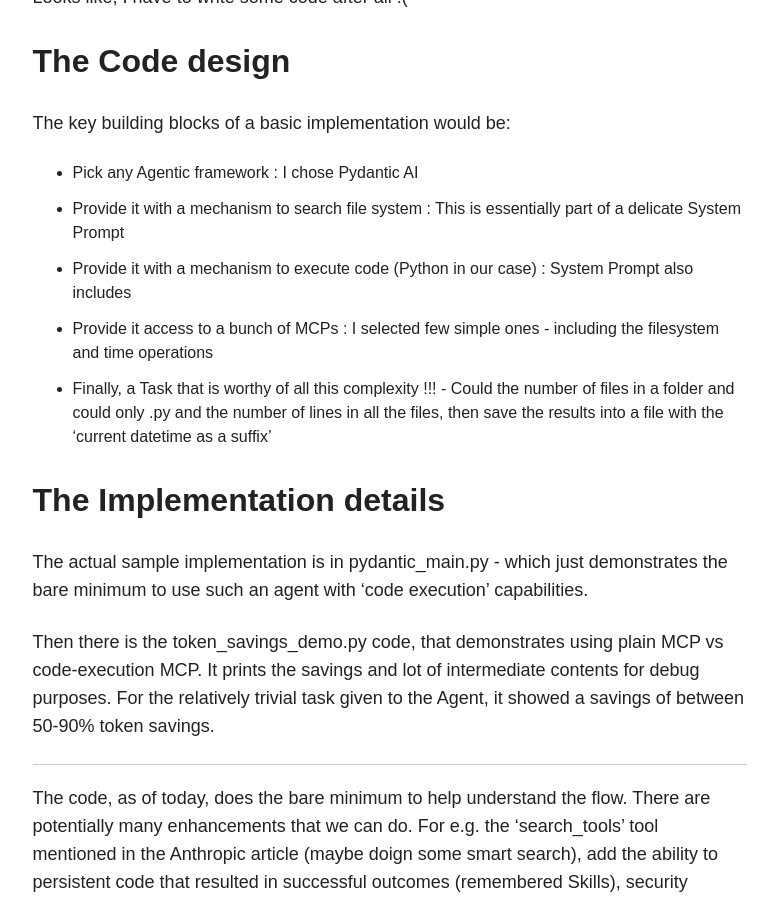
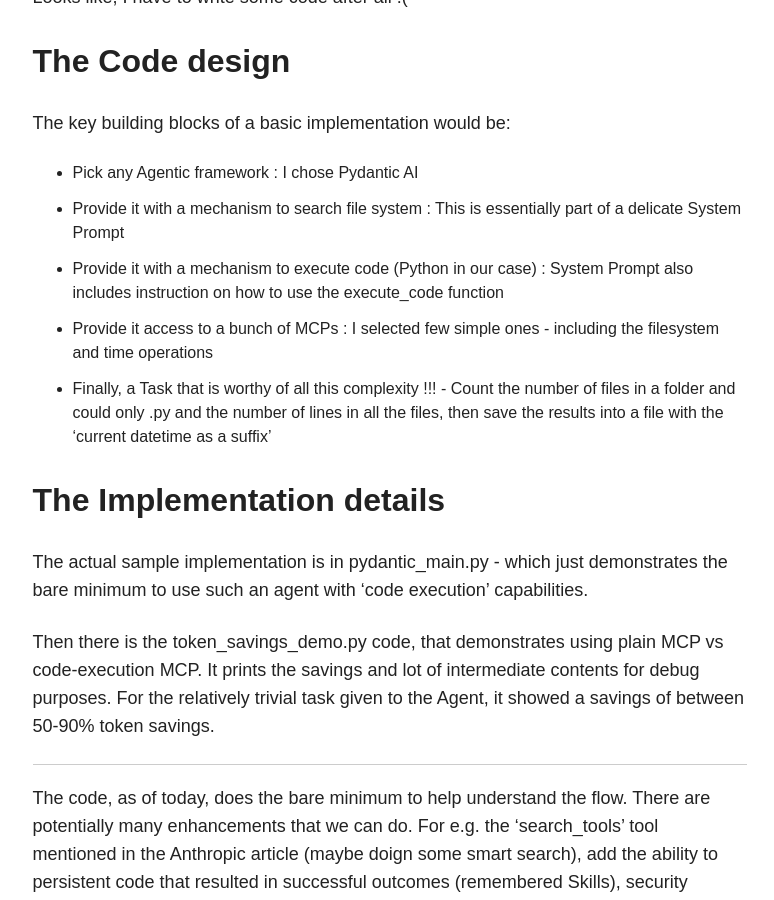
Before and after one commit to p2c2e/p2c2e.github.io, a Jekyll site: the page built from _posts/articles/2025-11-28-code-execution-mcp.md, in a window 1280 px wide and 900 px high, scrolled down 1714 px. Shown: the whole window, without its empty margins (347-1121 px from the left). Built offline with Jekyll 4.4.1, drawn with Linux system fonts in a browser that asks for light colours; nearby versions of some CDN libraries; comment, search, counter and statistics services are not loaded.

Commit message:
Fixed typos

```diff
--- a/_posts/articles/2025-11-28-code-execution-mcp.md
+++ b/_posts/articles/2025-11-28-code-execution-mcp.md
@@ -35,9 +35,9 @@
 The key building blocks of a basic implementation would be:
 - Pick any Agentic framework : I chose Pydantic AI
 - Provide it with a mechanism to search file system : This is essentially part of a delicate System Prompt
-- Provide it with a mechanism to execute code (Python in our case) : System Prompt also includes
+- Provide it with a mechanism to execute code (Python in our case) : System Prompt also includes instruction on how to use the execute_code function
 - Provide it access to a bunch of MCPs : I selected few simple ones - including the filesystem and time operations
-- Finally, a Task that is worthy of all this complexity !!! - Could the number of files in a folder and could only .py and the number of lines in all the files, then save the results into a file with the 'current datetime as a suffix'
+- Finally, a Task that is worthy of all this complexity !!! - Count the number of files in a folder and could only .py and the number of lines in all the files, then save the results into a file with the 'current datetime as a suffix'
 
 
 ## The Implementation details
```
